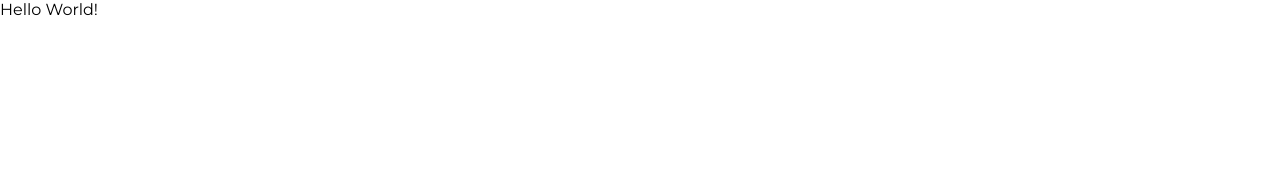
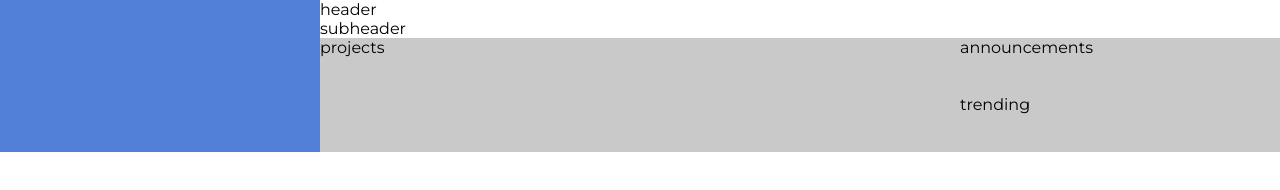
Before and after one commit to jakejet64/admin-dashboard, a plain HTML site: page index.html in a window 1280 px wide. Drawn offline with Linux system fonts and the light colour scheme.

Commit message:
Created template of sidebar within HTML & imported sidebar assets

```diff
--- a/index.html
+++ b/index.html
@@ -12,6 +12,38 @@
     <link href="https://fonts.googleapis.com/css2?family=Montserrat&display=swap" rel="stylesheet">
 </head>
 <body>
-    <div>Hello World!</div>
+    <div class="sidebar">
+        <div class="sidebarlist">
+            <img src="" alt=""><span></span>
+        </div>
+        <div class="sidebarlist">
+            <img src="" alt=""><span></span>
+            <img src="" alt=""><span></span>
+            <img src="" alt=""><span></span>
+            <img src="" alt=""><span></span>
+            <img src="" alt=""><span></span>
+            <img src="" alt=""><span></span>
+        </div>
+        <div class="sidebarlist">
+            <img src="" alt=""><span></span>
+            <img src="" alt=""><span></span>
+            <img src="" alt=""><span></span>
+        </div>
+    </div>
+    <div class="header">
+        header
+    </div>
+    <div class="subheader">
+        subheader
+    </div>
+    <div class="projects">
+        projects
+    </div>
+    <div class="announcements">
+        announcements
+    </div>
+    <div class="trending">
+        trending
+    </div>
 </body>
 </html>
--- a/style.css
+++ b/style.css
@@ -6,4 +6,37 @@
 
 body {
     margin: inherit;
+    display: grid;
+    grid-template: 1fr 1fr 3fr 3fr / 1fr 2fr 1fr;
 }
+
+.sidebar {
+    background-color: rgb(81, 126, 214);
+    grid-area: 1 / 1 / 5 / 2;
+}
+
+.header {
+    grid-area: 1 / 2 / 2 / 4;
+}
+
+.subheader {
+    grid-area: 2 / 2 / 3 / 4;
+}
+
+.projects,
+.announcements,
+.trending {
+    background-color: rgb(201, 201, 201);
+}
+
+.projects {
+    grid-area: 3 / 2 / 5 / 3;
+}
+
+.announcements {
+    grid-area: 3 / 3 / 4 / 4;
+}
+
+.trending {
+    grid-area: 4 / 3 / 5 / 4;
+}
```
Also changed, not shown: assets/sidebar/communities.svg (added), assets/sidebar/dashboard.svg (added), assets/sidebar/history.svg (added), assets/sidebar/home.svg (added), assets/sidebar/messages.svg (added), assets/sidebar/privacy.svg (added), assets/sidebar/profile.svg (added), assets/sidebar/settings.svg (added), assets/sidebar/support.svg (added), assets/sidebar/tasks.svg (added).
